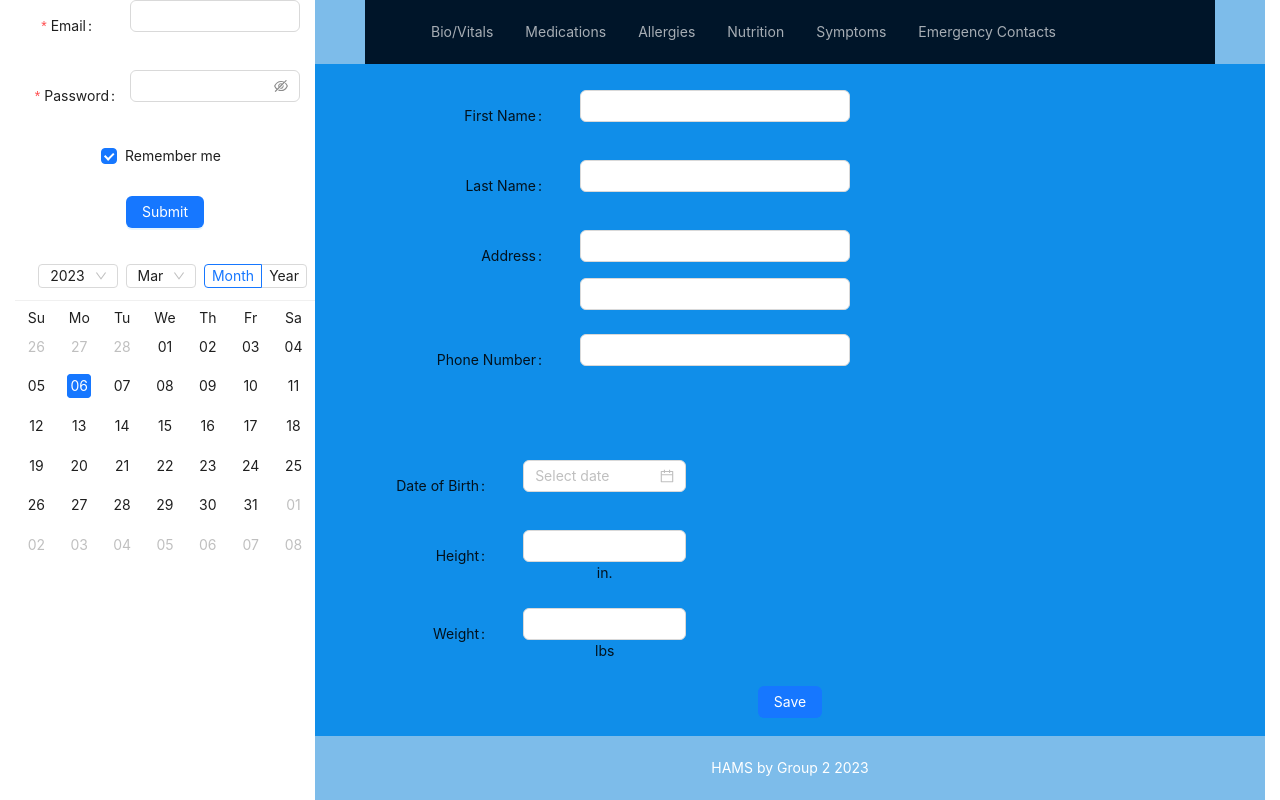
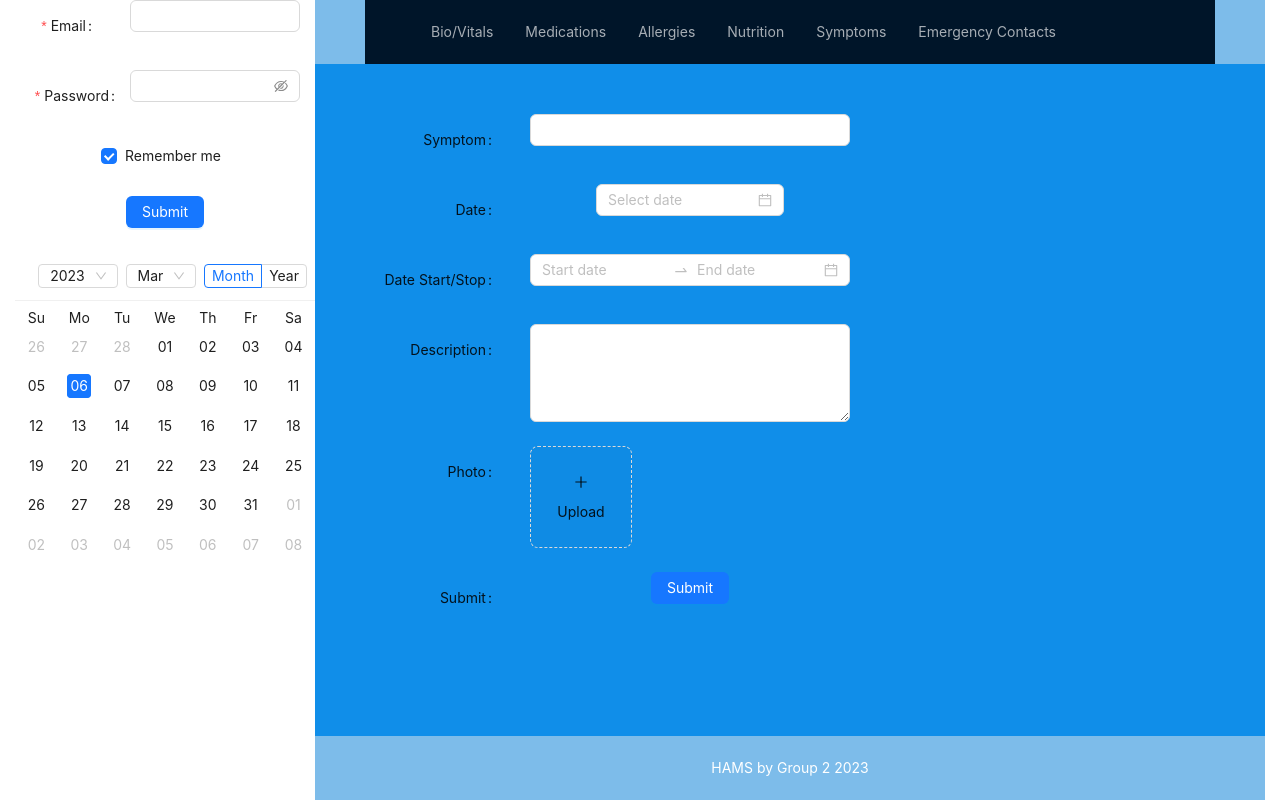
Before and after one commit to J-Howell-kc/Medical-Info-Log-App, a React (Create React App) app in the folder client/: page / in a window 1280 px wide. Built offline with nearby package versions, Linux system fonts and the light colour scheme.

Commit message:
fixed tab selector and a little css

```diff
--- a/client/src/App.js
+++ b/client/src/App.js
@@ -34,7 +34,7 @@ const footerStyle = {
 };
 const App = () => {
 
-  const [currentTab, setTab] = useState("biovitals");
+  const [currentTab, setTab] = useState("symptoms");
 
   const renderTab = () => {
     switch (currentTab) {
@@ -74,7 +74,7 @@ const App = () => {
 
       <Layout>
         <Header style={headerStyle}>
-          <Selector />
+          <Selector setTab = {setTab} />
           </Header>
         <Content style={contentStyle}>
           {/* <Biovitals /> */}
--- a/client/src/components/Symptoms/index.js
+++ b/client/src/components/Symptoms/index.js
@@ -30,11 +30,11 @@ const { TextArea } = Input;
         Form disabled
       </Checkbox> */}
       <Form
-        labelCol={{ span: 4 }}
+        labelCol={{ span: 8 }}
         wrapperCol={{ span: 14 }}
         layout="horizontal"
         // disabled={componentDisabled}
-        style={{ maxWidth: 600 }}
+        style={{ maxWidth: 600, marginTop: "50px"}}
       >
         {/* <Form.Item label="Checkbox" name="disabled" valuePropName="checked">
           <Checkbox>Checkbox</Checkbox>
```
Also changed, not shown: 1 other file (tests, documents, lock files or other folders).
